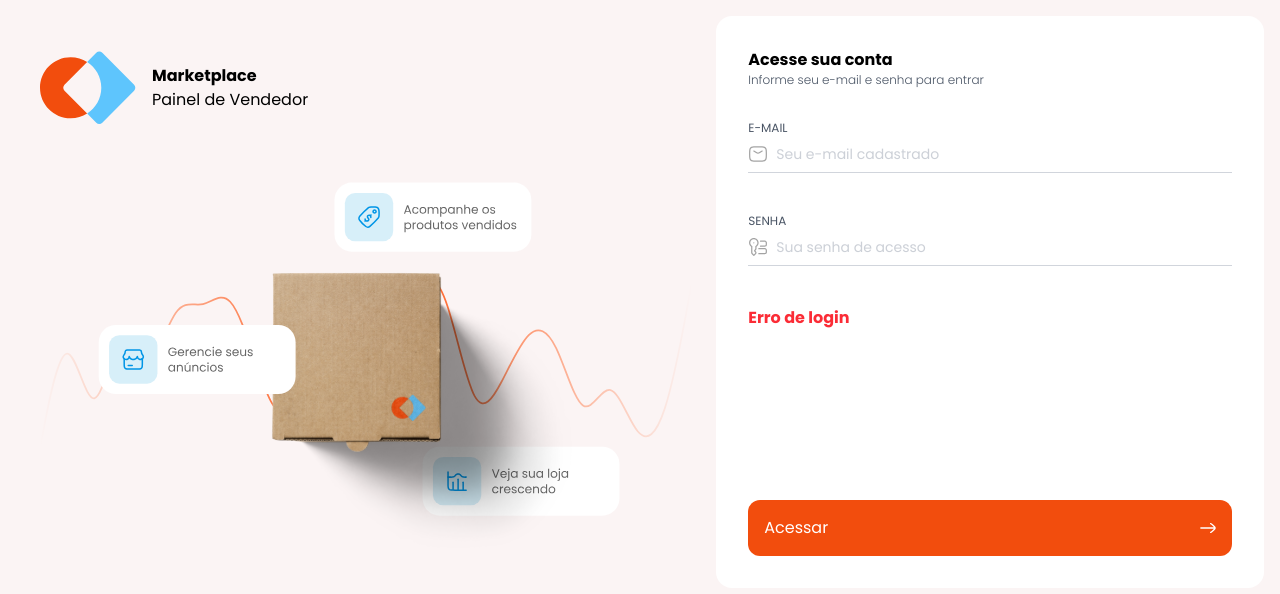
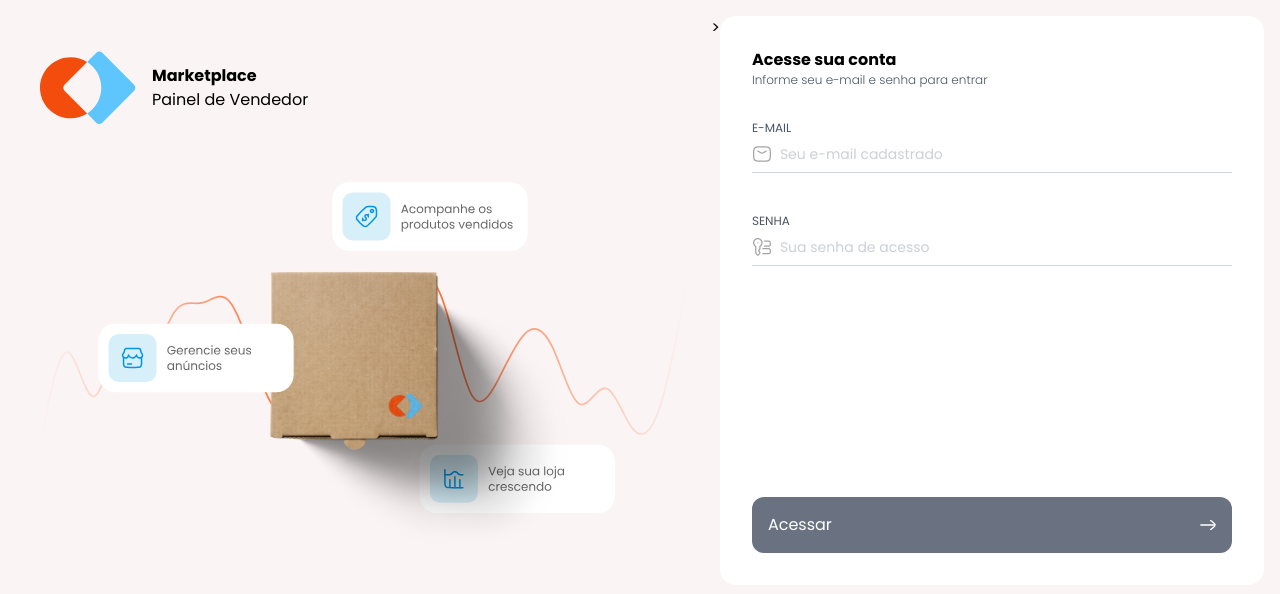
Before and after one commit to adhmattheus/desafio-rocketseat-angular, an Angular app in the folder frontend-gestao-marketplace/: page /login in a window 1280 px wide. Shown: the top 594 px of the page. Built offline with nearby package versions, Linux system fonts and the light colour scheme.

Commit message:
feat: autenticação e login

```diff
--- /dev/null
+++ b/frontend-gestao-marketplace/src/app/interfaces/login-success-response.ts
@@ -0,0 +1,10 @@
+export interface ILoginSuccessResponse {
+  message: string;
+  data: {
+    token: string;
+    user: {
+      id: number;
+      email: string;
+    };
+  };
+}
--- a/frontend-gestao-marketplace/src/app/pages/login/login.html
+++ b/frontend-gestao-marketplace/src/app/pages/login/login.html
@@ -1,4 +1,4 @@
-<div class="flex p-4 w-full justify-between">
+<div class="flex p-4 w-full justify-between" [formGroup]="userForm">
   <!-- Logo -->
   <div class="p-6">
     <div class="flex items-center">
@@ -12,7 +12,7 @@
     <img src="login-background.svg" />
   </div>
 
-  <!-- Container Formulário de Login -->
+  >
   <div class="flex flex-col justify-between gap-8 p-8 w-3/6 bg-white rounded-2xl">
     <!-- Títulos -->
     <div>
@@ -26,7 +26,8 @@
         <span class="text-gray-600 text-xs">E-MAIL</span>
         <div class="flex">
           <img class="mr-2 opacity-85 w-5 h-5" src="mail.svg" />
-          <input class="text-gray-400 text-sm focus:outline-none" type="text" placeholder="Seu e-mail cadastrado" />
+          <input formControlName="email" class="text-gray-400 text-sm focus:outline-none" type="text"
+            placeholder="Seu e-mail cadastrado" />
         </div>
       </div>
       <!-- Input de Senha -->
@@ -34,15 +35,21 @@
         <span class="text-gray-600 text-xs">SENHA</span>
         <div class="flex">
           <img class="mr-2 opacity-85 w-5 h-5" src="access.svg" />
-          <input class="text-gray-400 text-sm focus:outline-none" type="text" placeholder="Sua senha de acesso" />
+          <input formControlName="password" class="text-gray-400 text-sm focus:outline-none" type="text"
+            placeholder="Sua senha de acesso" />
         </div>
       </div>
 
-      <p class="font-bold text-red-500">Erro de login</p>
+      @if(loginErrorMessage){
+      <p class="font-bold text-red-500"> {{ loginErrorMessage }} </p>
+      }
     </div>
     <!-- Botão de Login -->
-    <div class="flex justify-between items-center mt-auto p-4 cursor-pointer rounded-xl bg-[#F24D0D] active:translate-y-2 duration-200
-    ease-in-out transition">
+    <div [class]="`
+    flex justify-between items-center mt-auto p-4 rounded-xl
+    ${userForm.invalid ? 'bg-gray-500 cursor-default': 'cursor-pointer bg-[#F24D0D] active:translate-y-2 duration-200
+    ease-in-out transition'}
+    `" (click)="login()">
       <span class="text-white">Acessar</span>
       <img class="w-4 h-4" src="right-arrow.svg" />
     </div>
--- a/frontend-gestao-marketplace/src/app/pages/login/login.ts
+++ b/frontend-gestao-marketplace/src/app/pages/login/login.ts
@@ -1,11 +1,43 @@
-import { Component } from '@angular/core';
+import { Component, inject } from '@angular/core';
+import { FormGroup, FormControl, Validators, ReactiveFormsModule } from '@angular/forms';
+import { UserService } from '../../services/user';
+import { UserAuthService } from '../../services/user-auth';
+import { Router } from '@angular/router';
 
 @Component({
   selector: 'app-login',
-  imports: [],
+  imports: [ReactiveFormsModule],
   templateUrl: './login.html',
-  styleUrl: './login.css'
+  styleUrl: './login.css',
 })
 export class Login {
+  loginErrorMessage = '';
 
+  userForm = new FormGroup({
+    email: new FormControl('', [Validators.required, Validators.email]),
+    password: new FormControl('', [Validators.required]),
+  });
+
+  private readonly _userService = inject(UserService);
+  private readonly _userAuthService = inject(UserAuthService);
+  private readonly _router = inject(Router);
+
+  login() {
+    if (this.userForm.invalid) return;
+    this._userService
+      .login(
+        this.userForm.get('email')?.value as string,
+        this.userForm.get('password')?.value as string
+      )
+      .subscribe({
+        next: (response) => {
+          this._userAuthService.setUserToken(response.data.token);
+          this._router.navigate(['/products']);
+        },
+        error: (error) => {
+          console.error('Login failed:', error);
+          this.loginErrorMessage = error.error.message;
+        },
+      });
+  }
 }
--- a/frontend-gestao-marketplace/src/app/services/user-auth.ts
+++ b/frontend-gestao-marketplace/src/app/services/user-auth.ts
@@ -5,6 +5,10 @@ import { Injectable } from '@angular/core';
 })
 export class UserAuthService {
   getUserToken() {
-    return 'eyJhbGciOiJIUzI1NiIsInR5cCI6IkpXVCJ9.eyJ1c2VySWQiOjIsImVtYWlsIjoibWF0dGhldXNAaG90bWFpbC5jb20iLCJpYXQiOjE3NTkyNjMwNTgsImV4cCI6MTc1OTM0OTQ1OH0.YfJooC5XktCHAJ6kI-myOtaGICV8grEp_jO4VtRgAVE';
+    return localStorage.getItem('auth-token');
+  }
+
+  setUserToken(token: string) {
+    localStorage.setItem('auth-token', token);
   }
 }
--- a/frontend-gestao-marketplace/src/app/services/user.ts
+++ b/frontend-gestao-marketplace/src/app/services/user.ts
@@ -2,6 +2,7 @@ import { HttpClient } from '@angular/common/http';
 import { inject, Injectable } from '@angular/core';
 import { IAuthSuccessResponse } from '../interfaces/auth-success-response';
 import { Observable } from 'rxjs';
+import { ILoginSuccessResponse } from '../interfaces/login-success-response';
 
 @Injectable({
   providedIn: 'root',
@@ -12,4 +13,10 @@ export class UserService {
   validateUser(): Observable<IAuthSuccessResponse> {
     return this._httpClient.get<IAuthSuccessResponse>('http://localhost:3000/api/protected');
   }
+
+  login(email: string, password: string): Observable<ILoginSuccessResponse> {
+    const body = { email, password };
+
+    return this._httpClient.post<ILoginSuccessResponse>('http://localhost:3000/api/users/login', body);
+  }
 }
```
